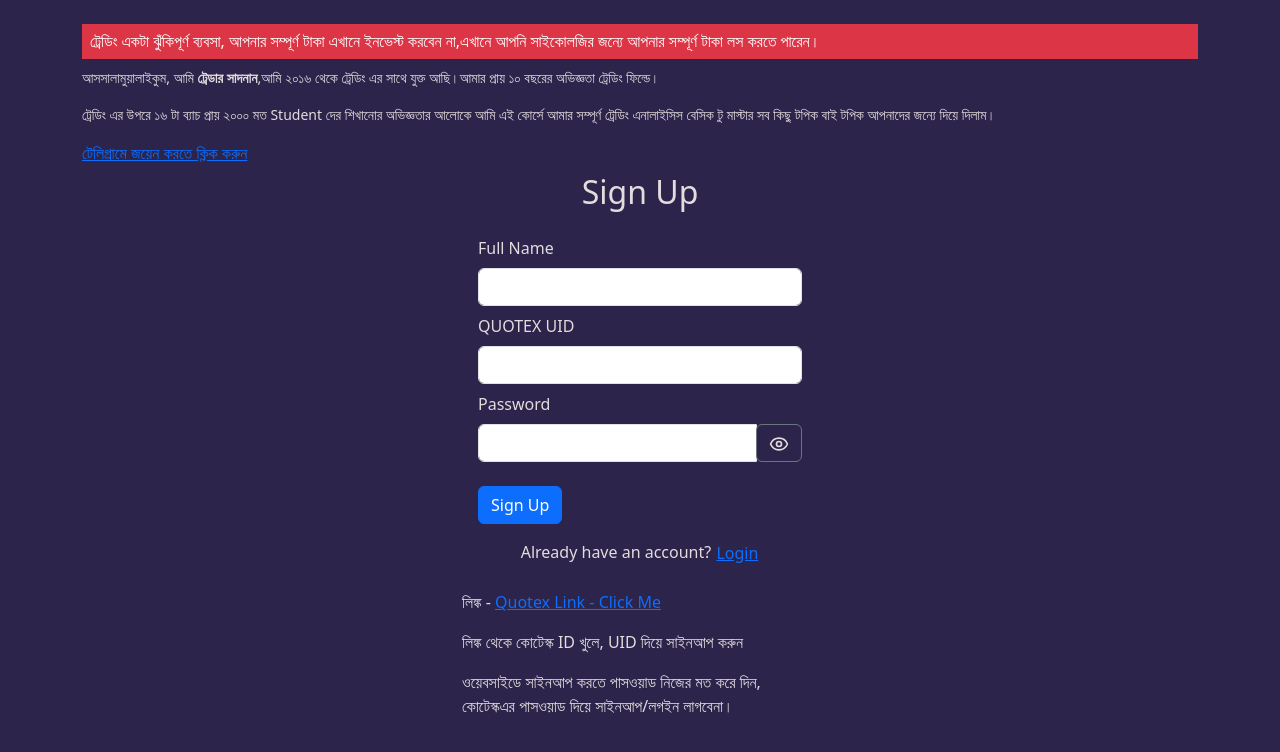
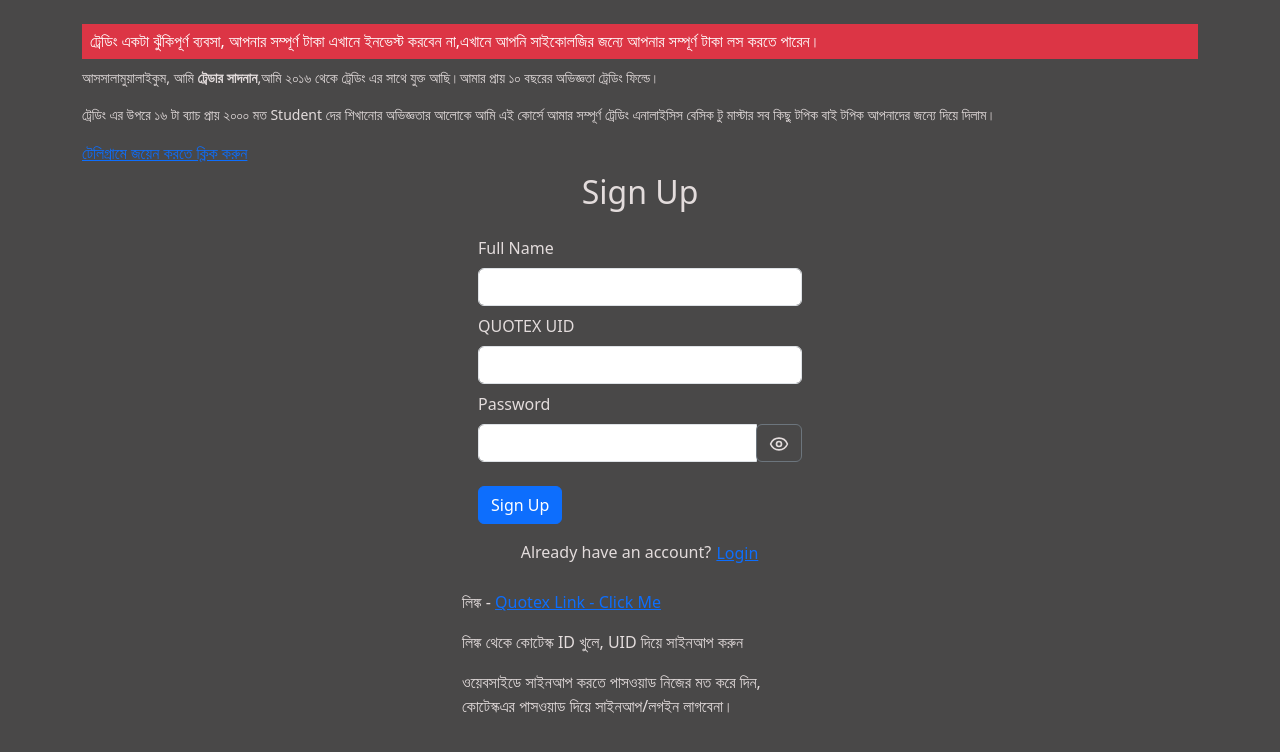
Before and after one commit to fahimsadnan99/learnerForntEnd, a React (Vite) app: page /SignupForm in a window 1280 px wide. Shown: the top 752 px of the page. Built offline with nearby package versions, Linux system fonts and the light colour scheme.

Commit message:
COLOR CHANGE 2

```diff
--- a/src/index.css
+++ b/src/index.css
@@ -2,14 +2,14 @@
   box-sizing: 0;
   padding: 0;
   margin: 0;
-  background-color: #2C244B;
+  background-color: #494848;
   color: #E3DCDC;
 }
 h5 {
   background-color: transparent;
 }
 .bgDark {
-  background-color: rgb(8, 0, 8);
+  background-color: #494848;
   color : white;
   font-style: italic;
 }
```
